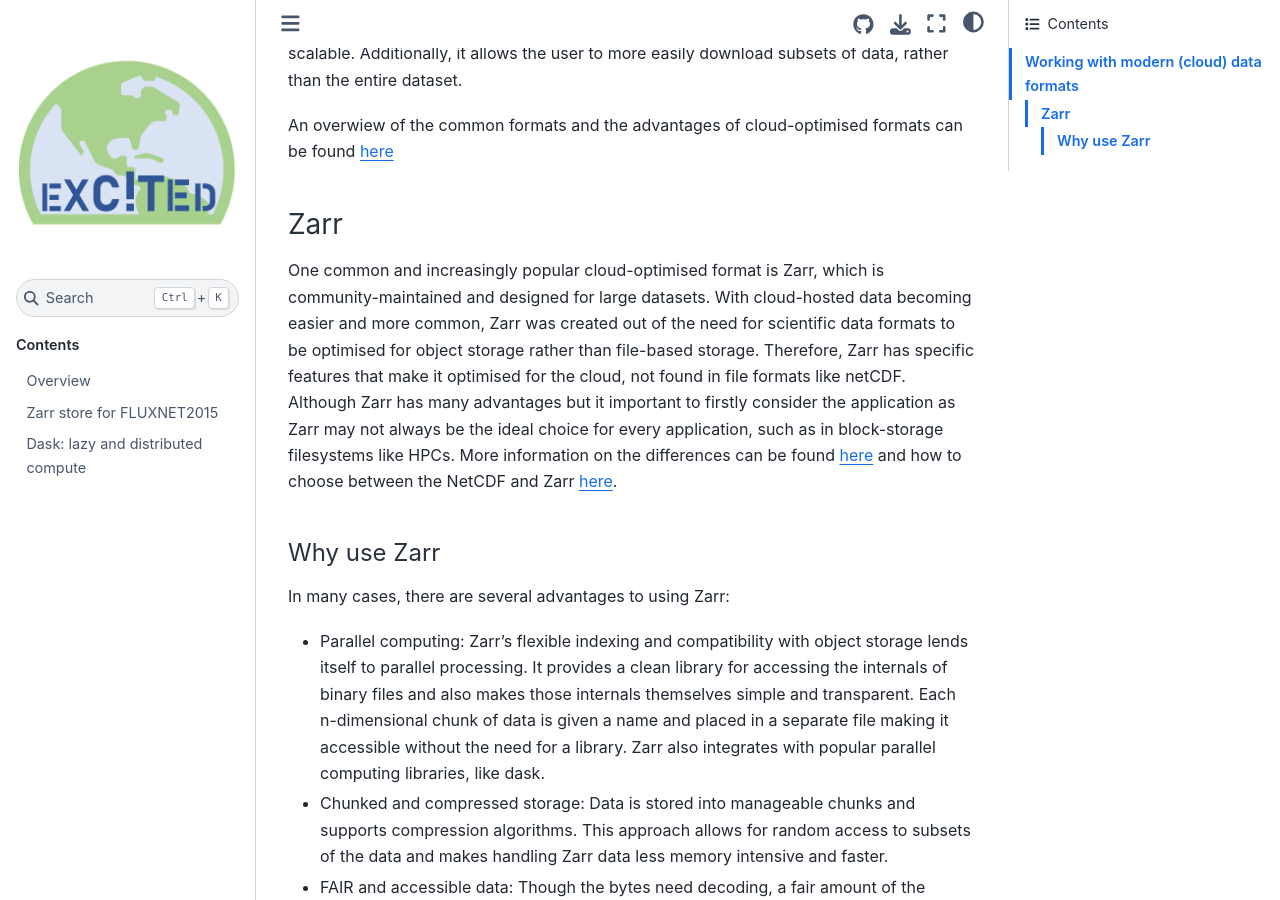
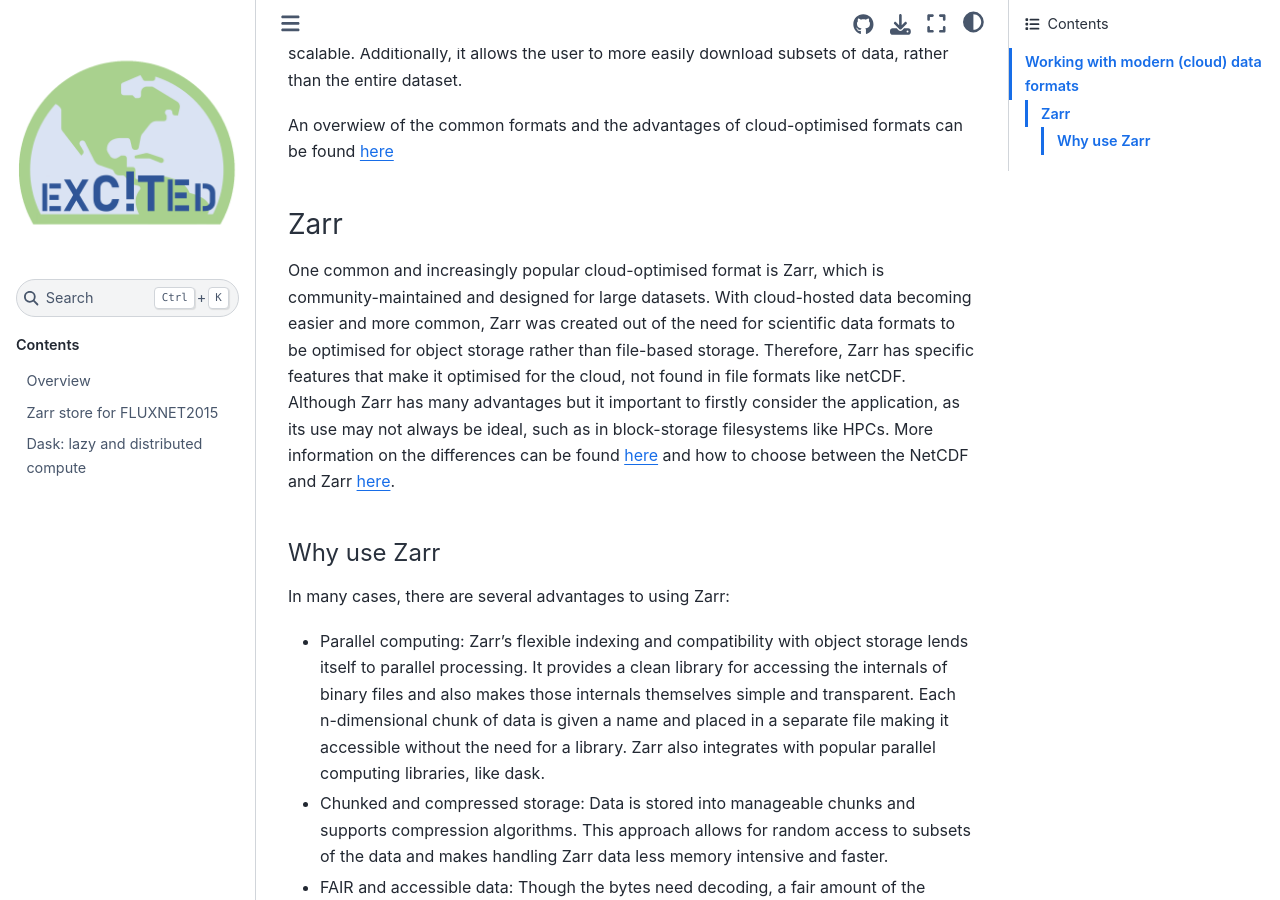
Before and after one commit to EXCITED-CO2/workshop_tutorial, a Jupyter Book: the page built from book/intro.md, in a window 1280 px wide and 900 px high, scrolled down 705 px. Built offline with Jupyter Book 1.0.4 settings and Sphinx 7.4.7 and the Sphinx Book theme 1.1.4, drawn with Linux system fonts in a browser that asks for light colours; pages that are not in the unit, such as notebooks, are missing from menus; comment, search, counter and statistics services are not loaded.

Commit message:
Reduce some word repetition

```diff
--- a/book/intro.md
+++ b/book/intro.md
@@ -11,7 +11,7 @@ Currently, many datasets, such as FLUXNET are stored in CSV or netcdf/hdf5 forma
 An overwiew of the common formats and the advantages of cloud-optimised formats can be found [here](https://guide.cloudnativegeo.org/)
 
 ### Zarr
-One common and increasingly popular cloud-optimised format is Zarr, which is community-maintained and designed for large datasets. With cloud-hosted data becoming easier and more common, Zarr was created out of the need for scientific data formats to be optimised for object storage rather than file-based storage. Therefore, Zarr has specific features that make it optimised for the cloud, not found in file formats like netCDF. Although Zarr has many advantages but it important to firstly consider the application as Zarr may not always be the ideal choice for every application, such as in block-storage filesystems like HPCs. More information on the differences can be found [here](https://www.unidata.ucar.edu/blogs/news/entry/netcdf-vs-zarr-an-incomplete) and how to choose between the NetCDF and Zarr [here](https://help.marine.copernicus.eu/en/articles/8176692-how-to-choose-between-netcdf-and-zarr-format-using-the-toolbox).
+One common and increasingly popular cloud-optimised format is Zarr, which is community-maintained and designed for large datasets. With cloud-hosted data becoming easier and more common, Zarr was created out of the need for scientific data formats to be optimised for object storage rather than file-based storage. Therefore, Zarr has specific features that make it optimised for the cloud, not found in file formats like netCDF. Although Zarr has many advantages but it important to firstly consider the application, as its use may not always be ideal, such as in block-storage filesystems like HPCs. More information on the differences can be found [here](https://www.unidata.ucar.edu/blogs/news/entry/netcdf-vs-zarr-an-incomplete) and how to choose between the NetCDF and Zarr [here](https://help.marine.copernicus.eu/en/articles/8176692-how-to-choose-between-netcdf-and-zarr-format-using-the-toolbox).
 
 #### Why use Zarr
 
```
